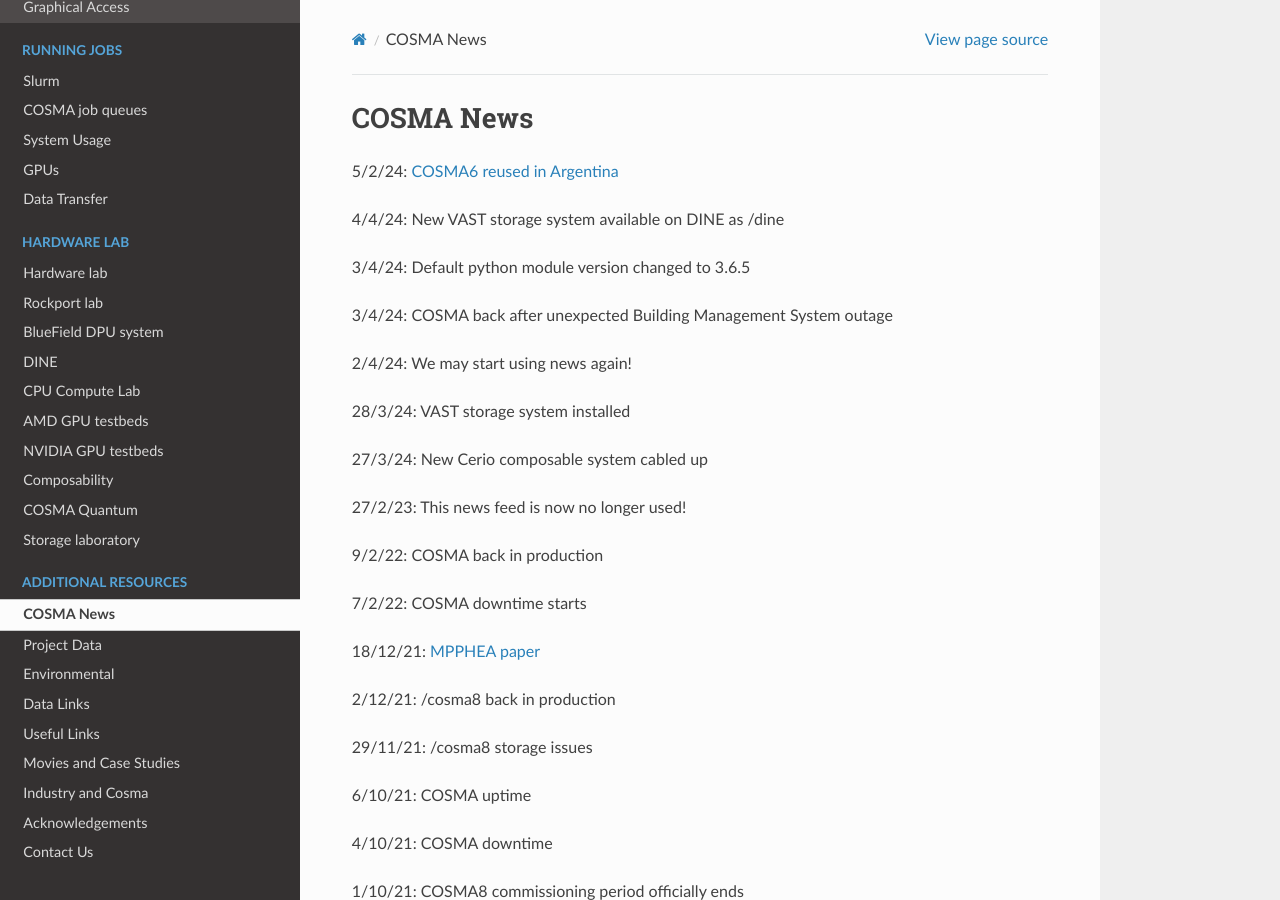
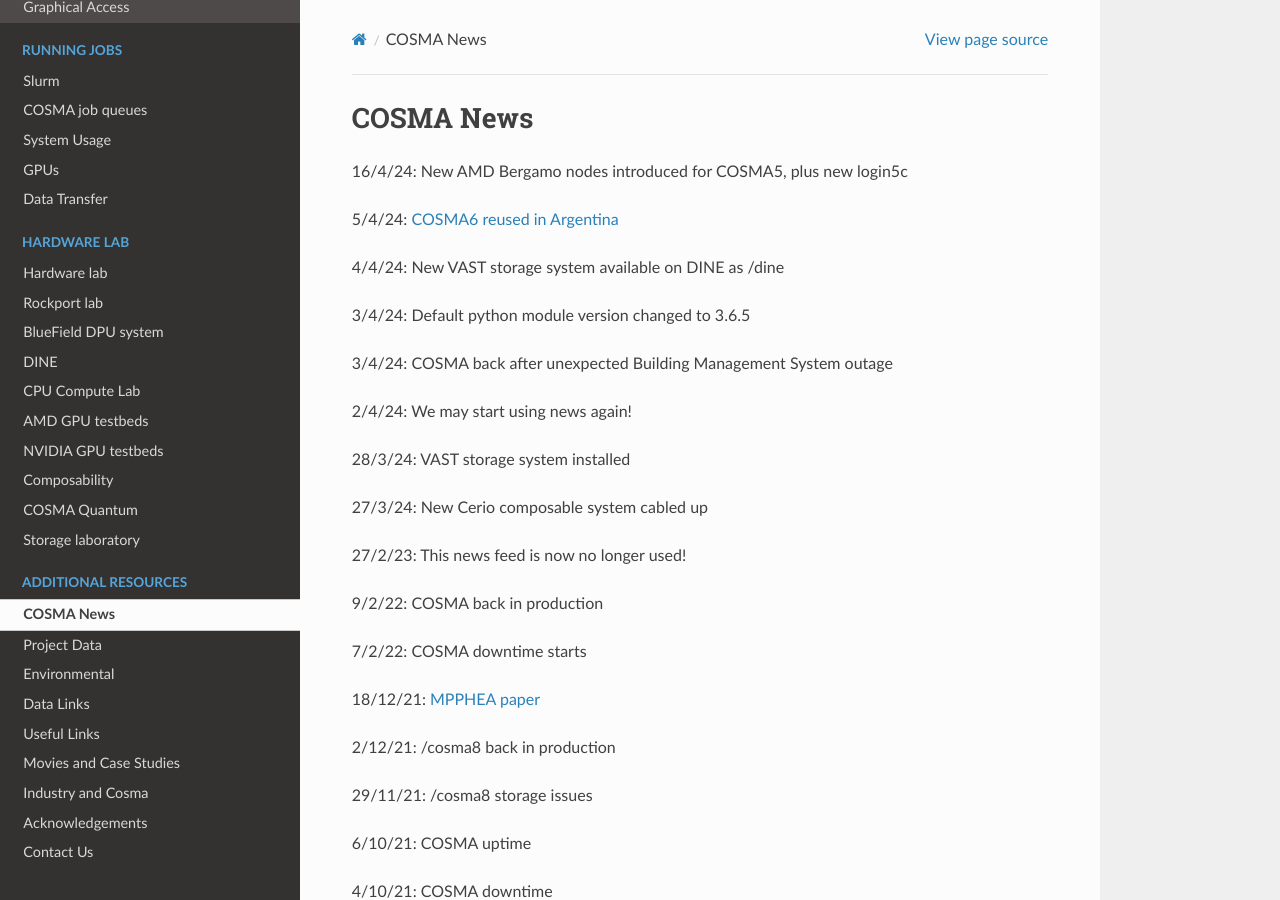
Before and after one commit to agb32/cosmadoc, a Sphinx documentation site: the page built from docs/source/news.md, in a window 1280 px wide and 900 px high. Built offline with Sphinx 7.4.7 and the Read the Docs theme 2.0.0, drawn with Linux system fonts in a browser that asks for light colours.

Commit message:
news-updated

```diff
--- a/docs/source/news.md
+++ b/docs/source/news.md
@@ -1,6 +1,8 @@
 # COSMA News
 
-5/2/24: [COSMA6 reused in Argentina](https://ccad.unc.edu.ar/2024/04/05/ccad-le-da-una-segunda-vida-a-cosma6/)
+16/4/24: New AMD Bergamo nodes introduced for COSMA5, plus new login5c
+
+5/4/24: [COSMA6 reused in Argentina](https://ccad.unc.edu.ar/2024/04/05/ccad-le-da-una-segunda-vida-a-cosma6/)
 
 4/4/24: New VAST storage system available on DINE as /dine
 
```
